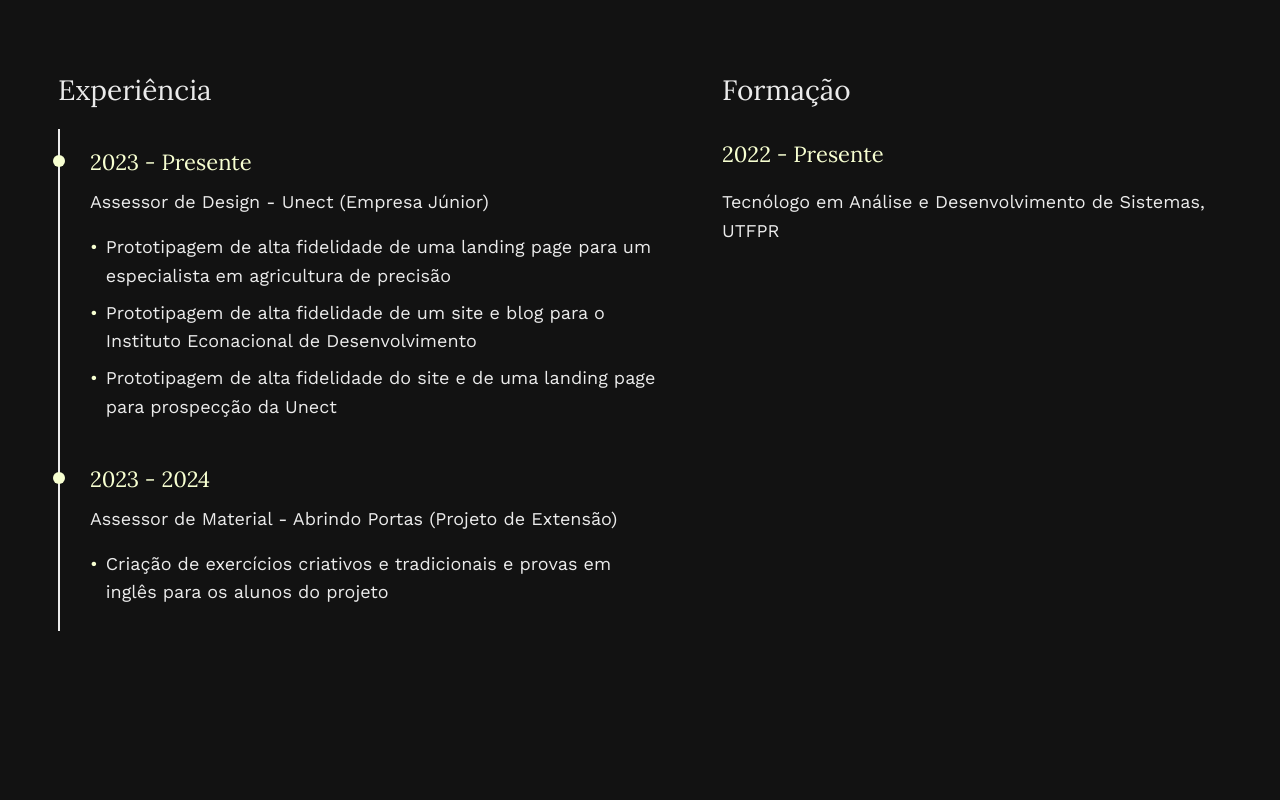
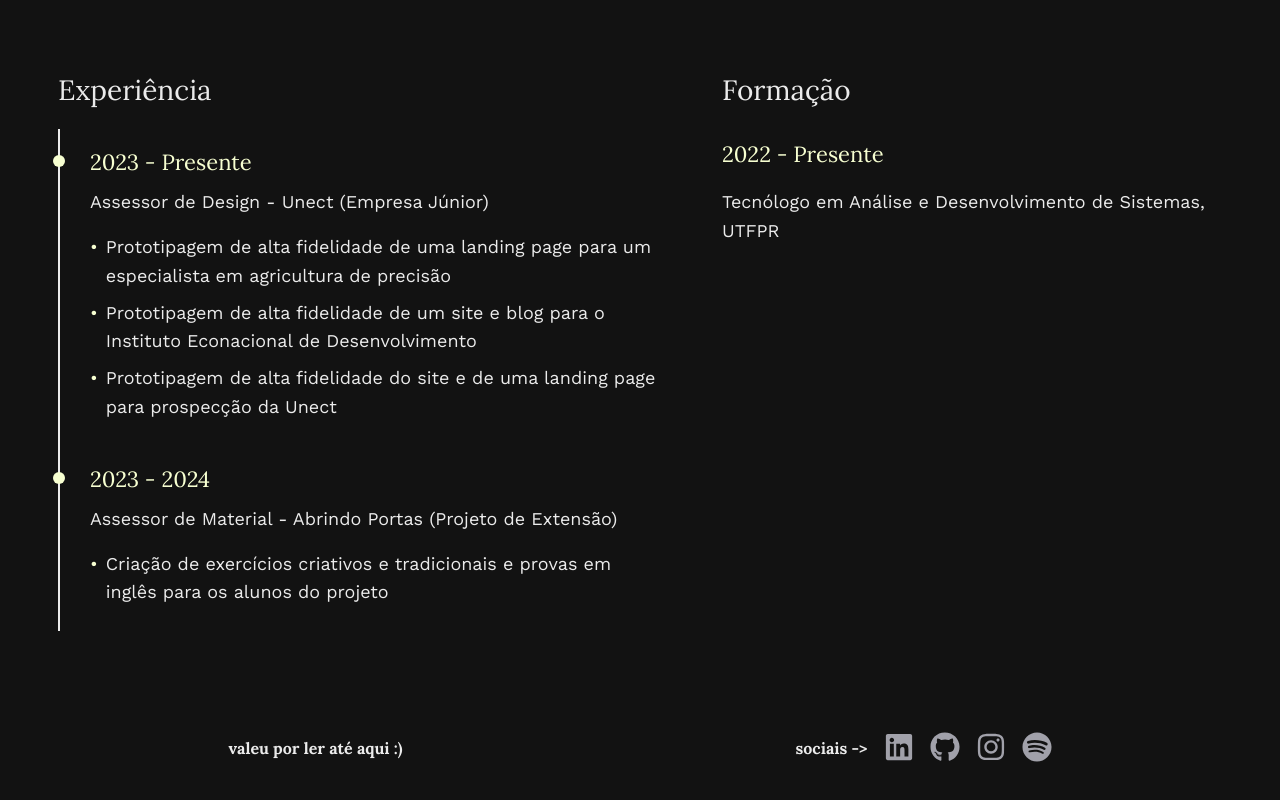
Before and after one commit to MathKodi/personal-website, a React (Vite) app in the folder frontend/: page / in a window 1280 px wide. Shown: the part 2166-2966 px from the top of the page. Before the commit the page ends 2797 px from the top, so only its background shows below. Built offline with nearby package versions, Linux system fonts and the light colour scheme.

Commit message:
feat: add footer + add resume

```diff
--- a/frontend/src/App.jsx
+++ b/frontend/src/App.jsx
@@ -8,6 +8,7 @@ import HardSkills from './components/Skills/HardSkills'
 import Projects from './components/Projects/Projects'
 import Experience from './components/Experience/Experience'
 import Education from './components/Education/Education'
+import Footer from './components/Footer/Footer'
 function App() {
   const [count, setCount] = useState(0)
 
@@ -27,6 +28,7 @@ function App() {
           <Education />
         </div>
       </main>
+      <Footer />
     </div>
   )
 }
--- a/frontend/src/components/Footer/Footer.css
+++ b/frontend/src/components/Footer/Footer.css
@@ -0,0 +1,54 @@
+.footer {
+    padding: 2rem;
+    margin-top: 4rem;
+  }
+
+  .footer-content {
+    display: flex;
+    justify-content: space-between;
+    align-items: center;
+  }
+
+  .footer-message {
+    font-family: var(--h3-font-family);
+    font-size: 1rem;
+    font-weight:700;
+    color: var(--text-color);
+  }
+
+  .footer-socials {
+    display: flex;
+    align-items: center;
+    gap: 1rem;
+  }
+
+  .socials-label {
+    font-family: var(--h3-font-family);
+    font-size: 1rem;
+    font-weight:700;
+    color: var(--text-color);
+  }
+
+  .social-icons {
+    display: flex;
+    gap: 1rem;
+    margin-top: 5px;
+  }
+
+  .social-icons a {
+    color: var(--text-secondary);
+    transition: var(--transition);
+  }
+
+  .social-icons a:hover {
+    color: var(--primary-color);
+  }
+
+  @media (max-width: 600px) {
+    .footer-content {
+      flex-direction: column;
+      gap: 1.5rem;
+      align-items: center;
+      text-align: center;
+    }
+  }
--- a/frontend/src/components/Footer/Footer.jsx
+++ b/frontend/src/components/Footer/Footer.jsx
@@ -0,0 +1,35 @@
+import React from 'react';
+import { FaLinkedin, FaGithub, FaInstagram, FaSpotify } from 'react-icons/fa';
+import './Footer.css';
+
+const Footer = () => {
+  return (
+    <footer className="footer">
+      <div className="footer-content">
+        <div className="footer-message">
+          valeu por ler até aqui :{')'}
+        </div>
+
+        <div className="footer-socials">
+          <span className="socials-label">sociais -{'>'}</span>
+          <div className="social-icons">
+            <a href="https://www.linkedin.com/in/matheus-kodi-y-b341a9234/" target="_blank" rel="noopener noreferrer">
+              <FaLinkedin size={30}/>
+            </a>
+            <a href="https://github.com/MathKodi" target="_blank" rel="noopener noreferrer">
+              <FaGithub size={30}/>
+            </a>
+            <a href="https://www.instagram.com/_kodi.y/" target="_blank" rel="noopener noreferrer">
+              <FaInstagram size={30}/>
+            </a>
+            <a href="https://open.spotify.com/user/21waki7fyttcapqjmeb6fyuma?si=f092cb6ee5d64879" target="_blank" rel="noopener noreferrer">
+              <FaSpotify size={30}/>
+            </a>
+          </div>
+        </div>
+      </div>
+    </footer>
+  );
+};
+
+export default Footer;
--- a/frontend/src/components/Header/Header.jsx
+++ b/frontend/src/components/Header/Header.jsx
@@ -10,7 +10,7 @@ const Header = () => {
           <li><a href="#about">Sobre mim</a></li>
           <li><a href="#projects">Projetos</a></li>
           <li>
-            <a href="/resume.pdf" className="resume-button" target="_blank" rel="noopener noreferrer">
+            <a href="https://drive.google.com/file/d/1p0GZFWyKbV1d7yPtAn0PwCOS_PWKaTDE/view?usp=sharing" className="resume-button" target="_blank" rel="noopener noreferrer">
               Baixar CV
             </a>
           </li>
--- a/frontend/src/components/Hero/Hero.jsx
+++ b/frontend/src/components/Hero/Hero.jsx
@@ -21,7 +21,7 @@ const Header = () => {
             </p>
 
             <div className='hero-links'>
-                <a href='link pra algum lugar' className='cv-button' target="_blank" rel="noopener noreferrer">
+                <a href='https://drive.google.com/file/d/1p0GZFWyKbV1d7yPtAn0PwCOS_PWKaTDE/view?usp=sharing' className='cv-button' target="_blank" rel="noopener noreferrer">
                     Baixar CV
                 </a>
                 <div className="social-links">
```
